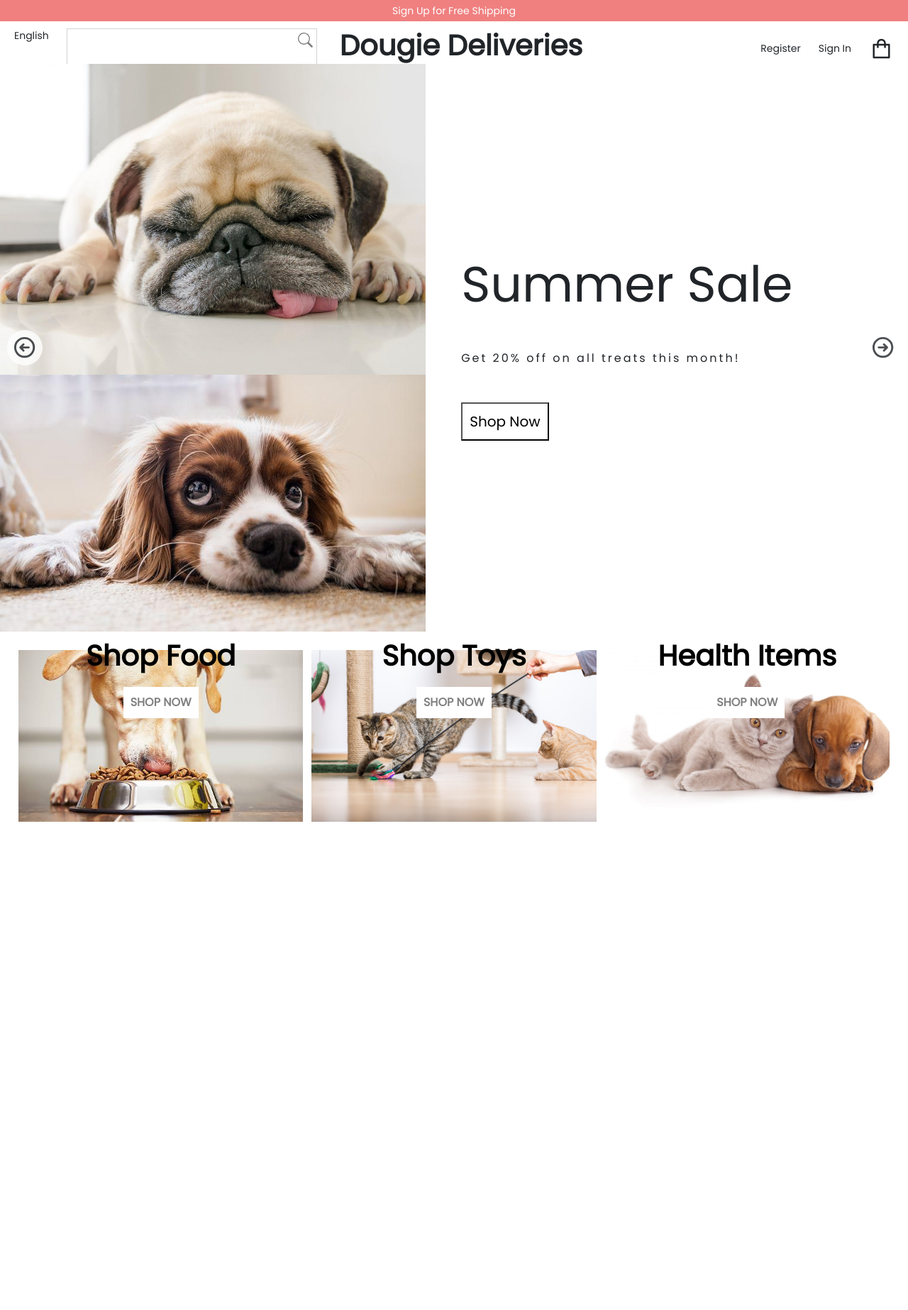
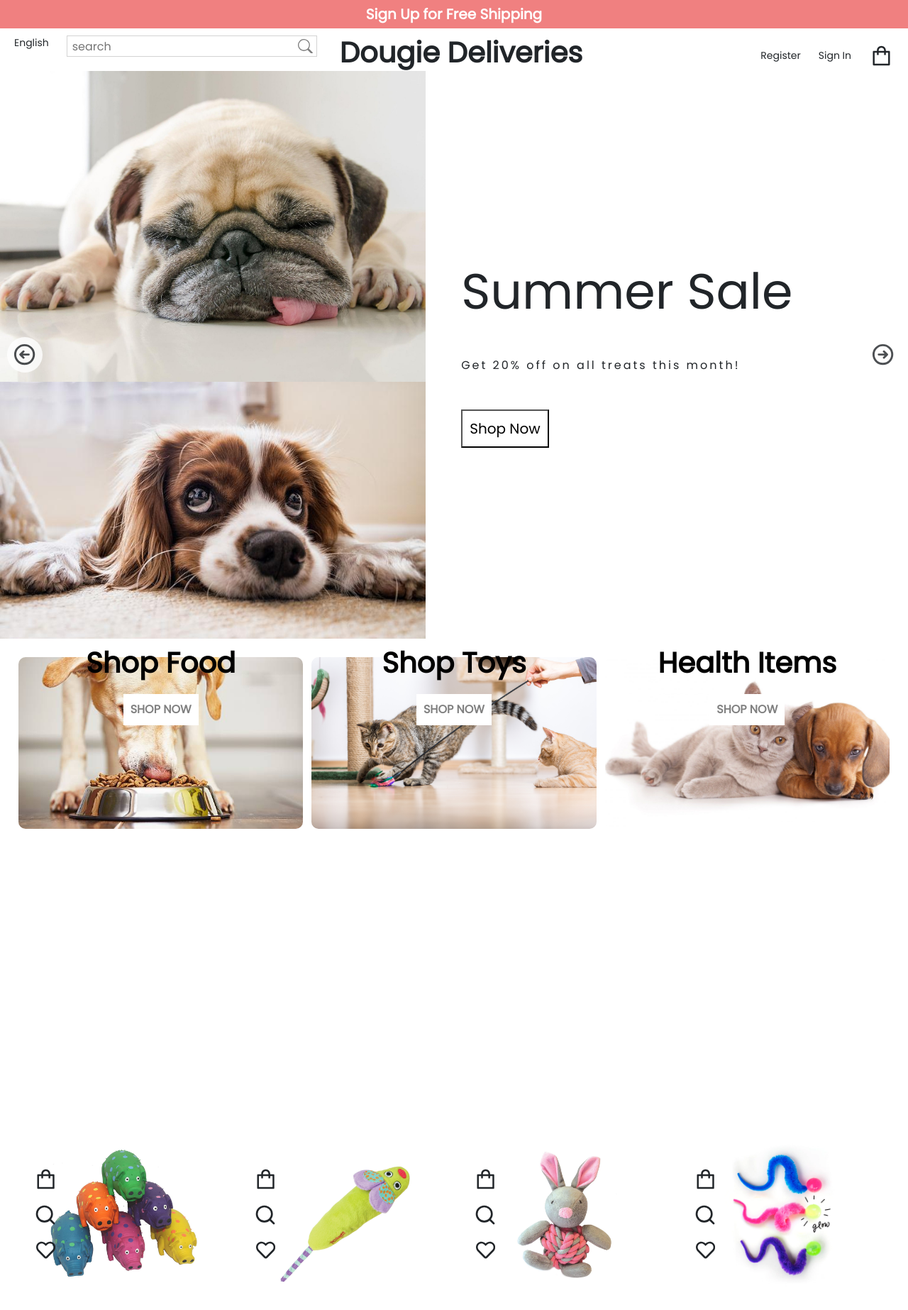
Before and after one commit to TaylorH07/dougie-deliveries, a React (Create React App) app: page / in a window 1280 px wide. Shown: the top 1846 px of the page at 71% size. Before the commit the page ends 1502 px from the top, so only its background shows below. Built offline with nearby package versions, Linux system fonts and the light colour scheme.

Commit message:
added popular products

```diff
--- a/public/index.html
+++ b/public/index.html
@@ -2,14 +2,14 @@
 <html lang="en">
   <head>
     <meta charset="utf-8" />
-    <link rel="icon" href="%PUBLIC_URL%/favicon.ico" />
+    <link rel="icon" href="./delivery dog_ccexpress.v2.png" />
     <meta name="viewport" content="width=device-width, initial-scale=1" />
     <meta name="theme-color" content="#000000" />
     <meta
       name="description"
       content="Web site created using create-react-app"
     />
-    <link rel="apple-touch-icon" href="%PUBLIC_URL%/logo192.png" />
+    <link rel="apple-touch-icon" href="./delivery dog_ccexpress.v2.png" />
     <!--
       manifest.json provides metadata used when your web app is installed on a
       user's mobile device or desktop. See https://developers.google.com/web/fundamentals/web-app-manifest/
@@ -34,7 +34,7 @@
       work correctly both with client-side routing and a non-root public URL.
       Learn how to configure a non-root public URL by running `npm run build`.
     -->
-    <title>React App</title>
+    <title>Dougie Delivery</title>
   </head>
   <body>
     <noscript>You need to enable JavaScript to run this app.</noscript>
--- a/src/components/Announcement.js
+++ b/src/components/Announcement.js
@@ -1,14 +1,14 @@
 import styled from 'styled-components'
 
 const Container = styled.div`
-    height: 30px;
+    height: 40px;
     background-color: lightcoral;
     color: white;
     display: flex;
     align-items: center;
     justify-content: center;
-    font-size: 14px;
-    font-weight: 500;
+    font-size: 20px;
+    font-weight: 900;
 `
 
 function Announcement() {
--- a/src/components/Catagories.js
+++ b/src/components/Catagories.js
@@ -14,7 +14,7 @@ function Catagories() {
   return (
     <Container>
         {categories.map(item =>(
-            <CategoryItem item={item}/>
+            <CategoryItem item={item} key={item.id}/>
         ))}
     </Container>
   )
--- a/src/components/CatagoryItem.js
+++ b/src/components/CatagoryItem.js
@@ -11,6 +11,7 @@ const Image = styled.img`
     width: 100%;
     height: 43.2%;
     object-fit: cover;
+    border-radius: 10px 10px 10px 10px;
 `
 const Info = styled.div`
 position: absolute;
--- a/src/components/Navbar.js
+++ b/src/components/Navbar.js
@@ -23,12 +23,14 @@ const Language = styled.span`
 const SearchContainer = styled.div`
   border: 0.5px solid lightgray;
   display: flex;
-  align-item: center;
+  height: 30px;
+  align-items: center;
   margin-left: 25px;
   padding: 5px;
   `
 const Input = styled.input`
 border: none;
+height: 100%;
 `
 
 const Center = styled.div`
@@ -36,7 +38,9 @@ const Center = styled.div`
   text-align: center;
 `
 const Logo = styled.h1`
+font-size: 40px;
   font-weight: bold;
+
 `
 const Right = styled.div`
   flex: 1;
@@ -57,7 +61,7 @@ function Navbar() {
         <Left>
           <Language>English</Language>
           <SearchContainer>
-            <Input/>
+            <Input placeholder='search' />
             <BsSearch size="1.3em" color='gray'/>
           </SearchContainer>
         </Left>
--- /dev/null
+++ b/src/components/Product.js
@@ -0,0 +1,73 @@
+import React from 'react'
+import styled from 'styled-components'
+import {AiOutlineShopping} from 'react-icons/ai'
+import { FiSearch} from 'react-icons/fi'
+import {FaRegHeart} from 'react-icons/fa'
+
+const Container = styled.div`
+  flex: 1;
+  margin: 5px;
+  min-width: 280px;
+  height: 350px;
+  display: flex;
+  align-items: center;
+  justify-content: center;
+
+
+`
+const Circle = styled.div `
+  width: 200px;
+  height: 200px;
+  border-radius: 50%;
+  position: absolute;
+`
+const Image = styled.img `
+  height: 60%;
+`
+const Info = styled.div `
+  width: 22%;
+  height: 20%;
+  position: absolute;
+  justify-content: center;
+  align-content: center;
+  cursor: pointer;
+
+
+`
+const Icon = styled.div `
+  width: 40px;
+  height: 40px;
+  border-radius: 50%;
+  display: flex;
+  align-items: center;
+  justify-content: center;
+  margin: 10px;
+
+  &:hover{
+    background-color: white;
+    transform: scale(1.1);
+
+  }
+`
+
+function Product({item}) {
+  return (
+    <Container>
+      <Circle />
+      <Image src={item.img} />
+      <Info>
+        <Icon>
+          <AiOutlineShopping size="2.2em" />
+        </Icon>
+        <Icon>
+          <FiSearch size="2.0em" />
+        </Icon>
+        <Icon>
+          <FaRegHeart size="1.7em" hover  />
+        </Icon>
+      </Info>
+    </Container>
+  )
+}
+
+export default Product
--- /dev/null
+++ b/src/components/Products.js
@@ -0,0 +1,23 @@
+import React from 'react'
+import styled from 'styled-components'
+import {popularProducts} from '../pages/data'
+import Product from './Product'
+
+const Container = styled.div`
+  padding: 20px;
+  display: flex;
+  flex-wrap: wrap;
+  justify-content: space-between;
+`
+
+function Products() {
+  return (
+    <Container>
+      {popularProducts.map(item =>(
+        <Product item ={item} key={item.id}/>
+      ))}
+    </Container>
+  )
+}
+
+export default Products
--- a/src/components/Slider.js
+++ b/src/components/Slider.js
@@ -108,7 +108,7 @@ function Slider() {
             </InfoContainer>
             </Slide>
            {sliderItems.map((item)=> (
-           <Slide>
+           <Slide key={item.id}>
             <ImgContainer>
                 <Image3 src={item.img} />
                 <Image4 src={item.img2} />
--- a/src/pages/Home.js
+++ b/src/pages/Home.js
@@ -3,6 +3,7 @@ import Announcement from '../components/Announcement';
 import Catagories from '../components/Catagories';
 import Navbar from '../components/Navbar';
 import Slider from '../components/Slider';
+import Products from '../components/Products';
 
 function Home() {
   return (
@@ -11,6 +12,7 @@ function Home() {
         <Navbar/>
         <Slider />
         <Catagories />
+        <Products />
     </div>
   );
 };
--- a/src/pages/data.js
+++ b/src/pages/data.js
@@ -3,6 +3,10 @@ import bunnyImg from '../images/bunny.jpeg'
 import dogEating from '../images/Dogeating.jpeg'
 import catPlaying from '../images/Catplaying.jpeg'
 import Animals from '../images/HealthCatDog.jpeg'
+import dogToy1 from '../images/DogToy1.jpeg'
+import catToy2 from '../images/Cattoy2.jpeg'
+import dogToy3 from '../images/dogToy 3.webp'
+import catToy3 from '../images/cattoy3.webp'
 
 
 export const sliderItems = [
@@ -33,3 +37,22 @@ export const categories = [
         title: "Health Items"
     },
 ];
+
+export const popularProducts = [
+    {
+        id: 1,
+        img: dogToy1,
+    },
+    {
+        id: 2,
+        img: catToy2,
+    },
+    {
+        id: 3,
+        img: dogToy3,
+    },
+    {
+        id: 4,
+        img: catToy3
+    },
+];
```
Also changed, not shown: src/components/Newsletter.js (added, +11 -0 lines), public/delivery dog_ccexpress.v2.png (added).
